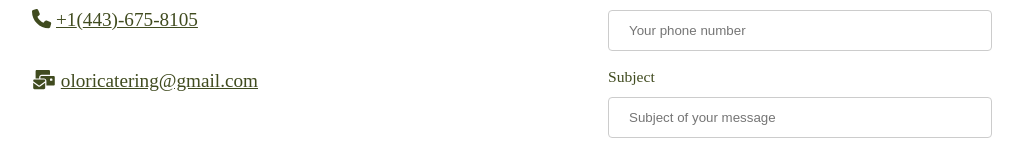
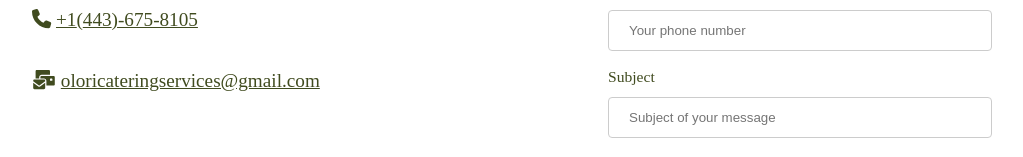
Before and after one commit to ebunnn/oloricatering, a React (Create React App) app: page /contact-us in a window 1280 px wide. Shown: the part 1352-1509 px from the top of the page, without its empty margins (128-1151 px from the left). Built offline with nearby package versions, Linux system fonts and the light colour scheme; a web font is replaced by a local one.

Commit message:
Changed email

```diff
--- a/src/components/ContactUs.jsx
+++ b/src/components/ContactUs.jsx
@@ -21,7 +21,7 @@ export default function ContactUs() {
           }
         axios.defaults.withCredentials = true;
         axios
-          .get("https://oloricatering-api.vercel.app", { //http://localhost:5001/send-email https://oloricatering-api.vercel.app"
+          .get("https://oloricatering-api.vercel.app", { //http://localhost:5001 https://oloricatering-api.vercel.app"
             params: {
               senderName,
               email,
@@ -55,7 +55,7 @@ export default function ContactUs() {
             <h2>Contact Information</h2>
             <p>Contact us to make an order, ask any questions, or receive more information.</p>
             <p><FontAwesomeIcon icon={faPhone} />  <a href="tel:+14436758105">+1{"("}443{")"}-675-8105</a></p>
-            <p><FontAwesomeIcon icon={faMailBulk} /> <a href="mailto:ebunoludemi@gmail.com">oloricatering@gmail.com</a></p>
+            <p><FontAwesomeIcon icon={faMailBulk} /> <a href="mailto:oloricateringservices@gmail.com">oloricateringservices@gmail.com</a></p>
         </div>
 
 
```
